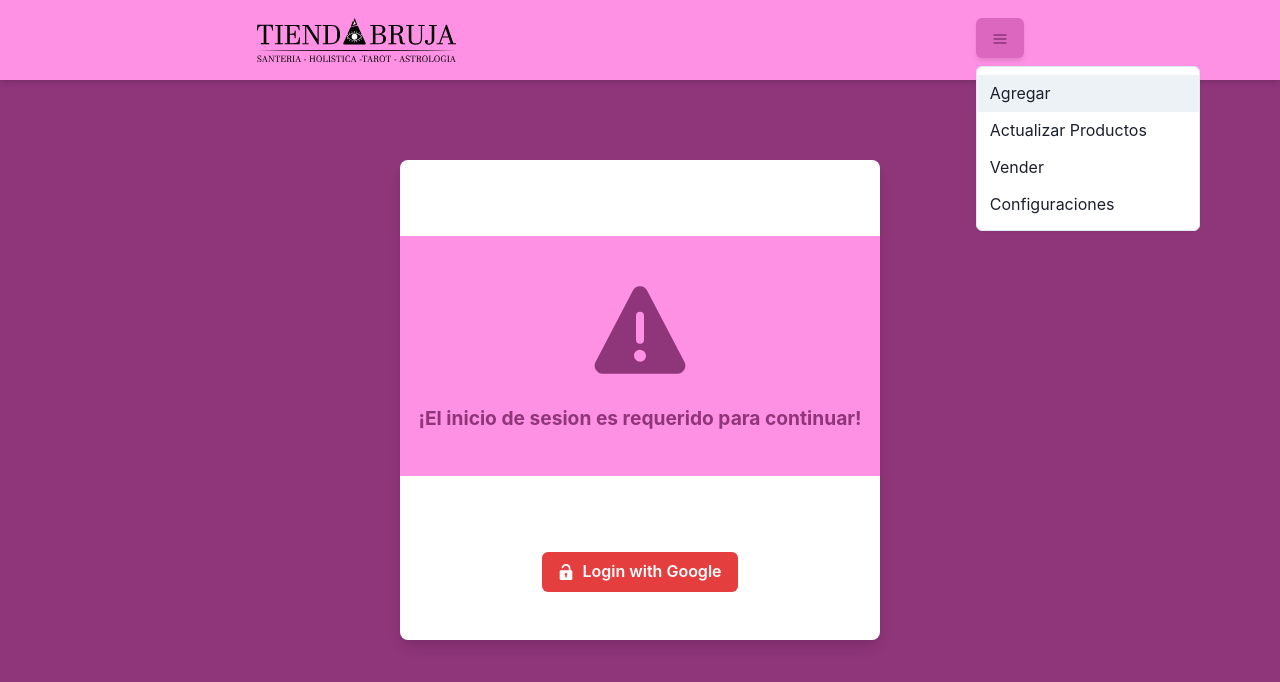
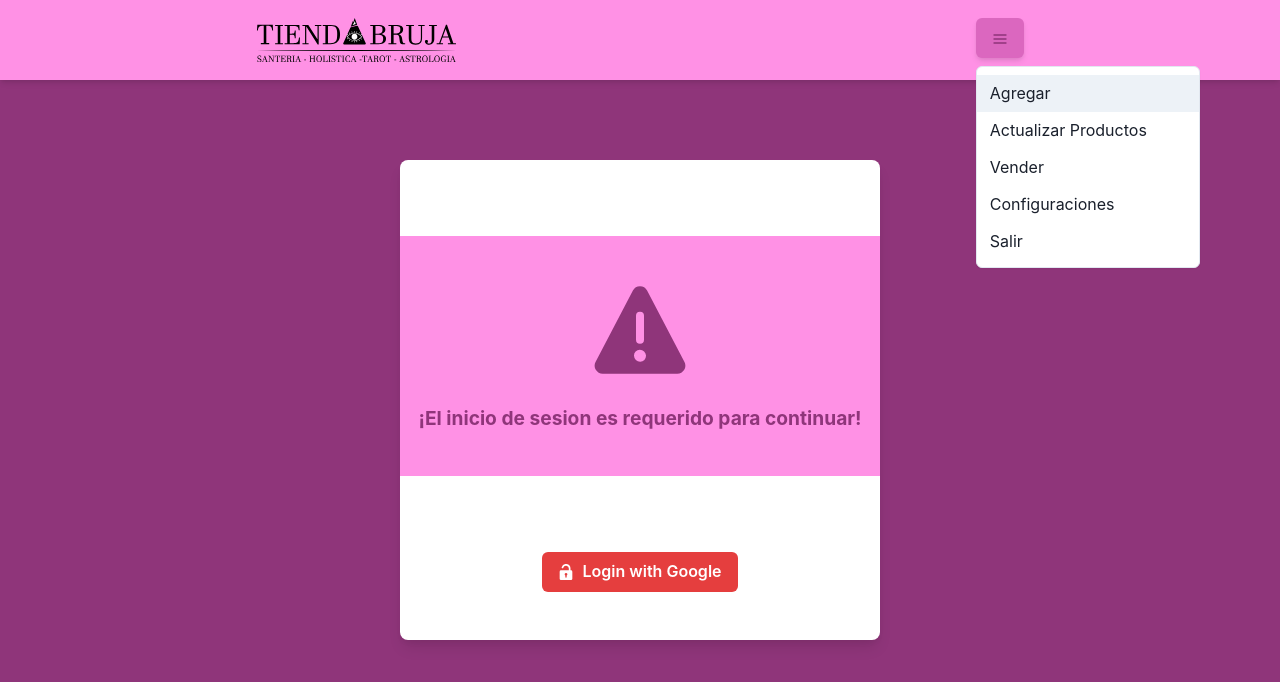
Before and after one commit to LautaroCeballos/tiendabruja, a React (Create React App) app: page /login in a window 1280 px wide. Both pictures are taken after a click on the button 1000 px from the left and 38 px from the top of the page. Shown: the top 682 px of the page. Built offline with nearby package versions, Linux system fonts and the light colour scheme; no server answers.

Commit message:
Header with user

```diff
--- a/src/componentes/Header/index.js
+++ b/src/componentes/Header/index.js
@@ -10,10 +10,14 @@ import {
 } from '@chakra-ui/react'
 import { HamburgerIcon } from '@chakra-ui/icons'
 import { Link } from "react-router-dom";
+import { signOutUser } from 'services/firebase'
+import useUser from 'hooks/useUser'
 
 import logoTiendaBruja from 'images/tbruja.svg'
 
 export default function Header() {
+    const user =  useUser()
+
     return <>
         <chakra.header
             width="100%"
@@ -49,6 +53,7 @@ export default function Header() {
                         <MenuItem>Actualizar Productos</MenuItem>
                         <MenuItem>Vender</MenuItem>
                         <MenuItem>Configuraciones</MenuItem>
+                        <MenuItem onClick={() => signOutUser()}>Salir</MenuItem>
                     </MenuList>
                 </Menu>
             </Flex>
```
